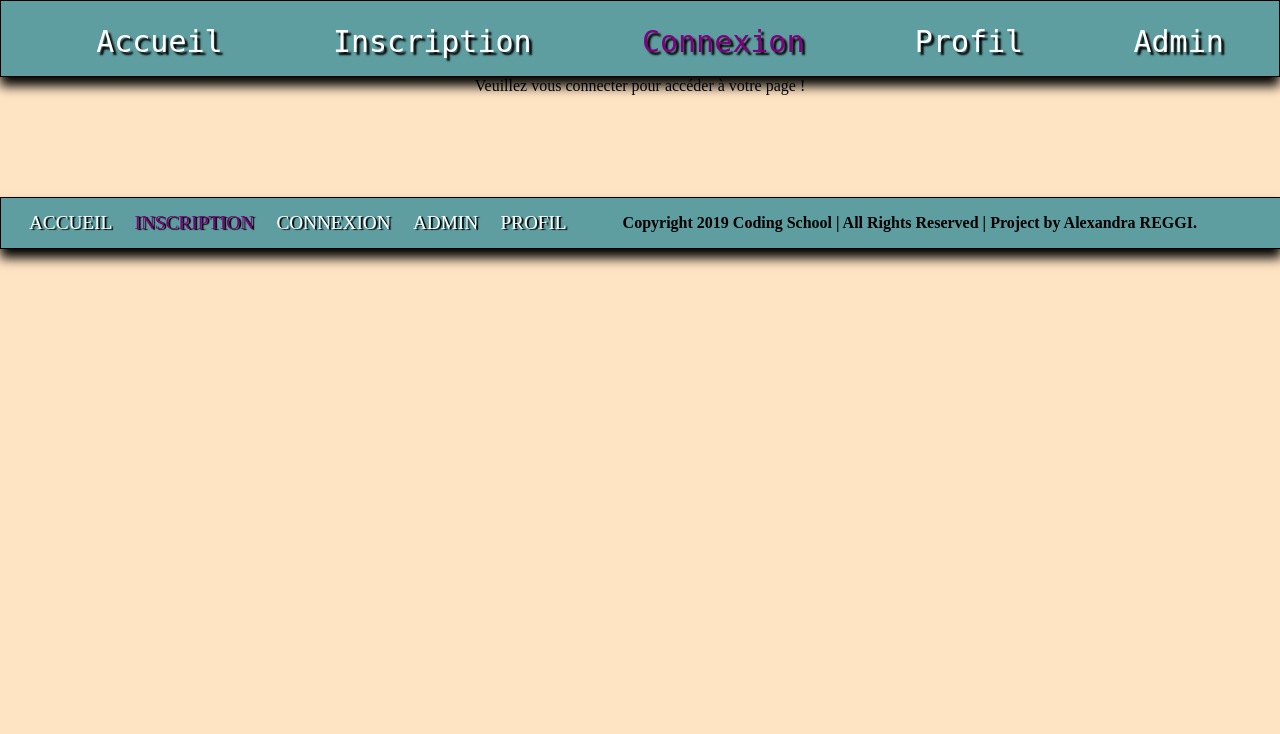
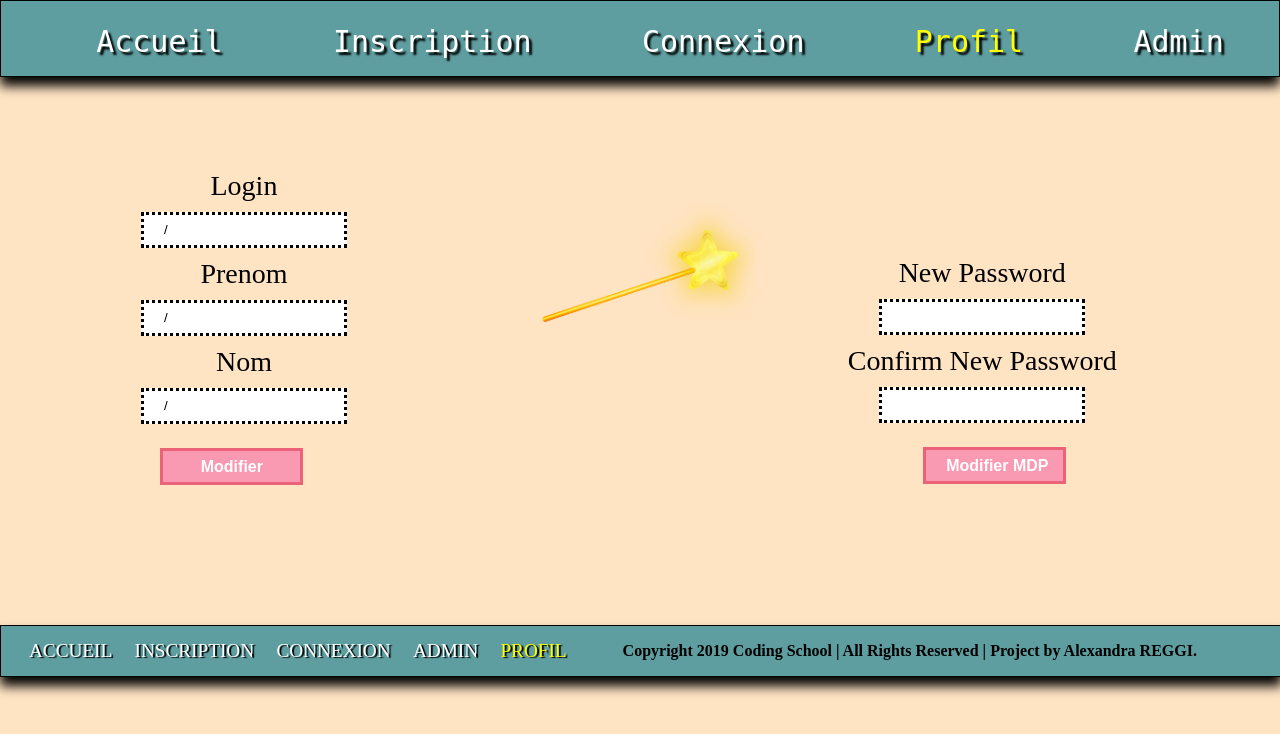
Before and after one commit to alexandra-reggi/module-connexion, a PHP site: page /profil.php in a window 1280 px wide. Shown: the top 734 px of the page. Run offline with PHP 8.4, Linux system fonts and the light colour scheme; the visitor is signed in with stand-in values (Sample User, id 1); data that the repository does not hold is empty.

Commit message:
Modification des class en id et des id en class des inputs, labels, finission de la page profil.

```diff
--- a/css/style.css
+++ b/css/style.css
@@ -185,7 +211,7 @@ li a:hover{
     margin-left: 70px;
 }
 
-label{
+.label_inscription{
     margin-left: -26%;
 }
 
@@ -378,17 +420,17 @@ li a:hover{
     zoom: 1.5;
 }
 
-#color3{
-    color:purple;
+#color4{
+    color:yellow;
 }
 
-#colorf3{
-    color:purple;
+#colorf4{
+    color:yellow;
 }
 
 #main_profil{
     display: flex;
-    justify-content: space-around;
+    justify-content: center;
     flex-grow:1;
 }
 
@@ -397,19 +439,24 @@ li a:hover{
 
 }
 
-#form_profil{
+#section_profil_gauche{
+    display: flex;
+    flex-direction: row;
+}
+
+#form_profil_gauche{
+    align-items: center;
     display: flex;
     flex-direction: column;
     text-align: center;
     font-size: 28px;
-    width: 20%;
+    width: 25%;
     border-radius: 50px;
     padding: 15px;
-    margin-left: 284px;
     margin-top: 12%;
 }
 
-.mybutton{
+#mybutton_profil_gauche{
     height: 37px;
     width: 143px;
     border: 3px solid #eb6279;
@@ -425,49 +472,71 @@ li a:hover{
     font-family: sans-serif;
 }
 
-#rightsidebar{
-    background-color: rgba(255, 255, 255, 0.3);
-	margin : 20px;
-	padding: 20px;
+#section_profil_droit{
 	display: flex;
-	flex-direction: column;
-	justify-content: center;
-	align-items: center;
-	border : solid 2px;
-	border-radius: 20px;
-	width: 25%;
+    flex-direction: row;
 }
 
-.rightsidebar a{
-	color: black;
-	text-decoration: none;
-}
-.rightsidebar a:hover{
-	opacity: 0.3;
-}
-.leftsidebar{
-	background-color: rgba(255, 255, 255, 0.3);
-	margin : 20px;
-	padding: 20px;
-	display: flex;
-	flex-direction: column;
-	justify-content: center;
-	align-items: center;
-	border : solid 2px;
-	border-radius: 20px;
-	width: 75%;
+#form_profil_droit{
+    align-items: center;
+    display: flex;
+    flex-direction: column;
+    text-align: center;
+    font-size: 28px;
+    width: 103%;
+    border-radius: 50px;
+    padding: 15px;
+    margin-top: 55%;
 }
 
-.leftsidebar a{
-	color: black;
-	text-decoration: none;
+#mybutton_profil_droit{
+    height: 37px;
+    width: 143px;
+    border: 3px solid #eb6279;
+    color: white;
+    display: flex;
+    justify-content: center;
+    font-size: 16px;
+    font-weight: bold;
+    margin-top: 14px;
+    background-color: rgb(250, 153, 178);
+    margin-left: 13%;
+    padding-top: 7px;
+    font-family: sans-serif;
 }
-.leftsidebar a:hover{
-	opacity: 0.3;
+
+.label_gauche{
+
+}
+
+.input_gauche {
+    border: dotted;
+    padding: 10px 20px;
+    margin: 10px;
+}
+
+#image_profil{
+    margin-right: 6%;
+}
+#image_profil {
+    width: 18%;
+    height: 5%;
+    margin-top: 10%;
+    margin-left: -21%;
+}
+
+.label_droite{
+
+}
+
+.input_droit{
+    border: dotted;
+    padding: 10px 20px;
+    margin: 10px;
 }
 
 #foot_profil{
-    margin-top: 8%;
+    margin-top: 9%;
     background-color: cadetblue;
     box-shadow: 0px 9px 11px black;
     border: solid 1px;
--- a/profil.php
+++ b/profil.php
@@ -18,9 +18,9 @@
             <ul>
                 <li><a href= "index.php"> Accueil</a></li>
                 <li><a href= "inscription.php"> Inscription</a></li>
-                <li><a id="color3" href= "connexion.php" >Connexion</a></li>
-                <li><a href= "admin.php"> Profil</a></li>
-                <li><a href= "profil.php"> Admin</a></li>
+                <li><a href= "connexion.php" >Connexion</a></li>
+                <li><a id="color4" href= "profil.php"> Profil</a></li>
+                <li><a href= "admin.php"> Admin</a></li>
             </ul>
         </nav>
 
@@ -28,27 +28,27 @@
 
     <main id= "main_profil">
 
-    <section id="leftsidbar">
+    <section id="section_profil_gauche">
 
     <?php
 
-    if (isset($SESSION['login']))
+    if (isset($_SESSION['login']))
     {
-        $connexion= myscli_connect("localhost", "root", "","moduleconnexion");
+        $connexion= mysqli_connect("localhost", "root", "","moduleconnexion");
         $requete= "SELECT * FROM utilisateurs WHERE login= '". $_SESSION['login']."'";
         $query= mysqli_query($connexion, $requete);
-        $resultat= myscli_fetch_assoc($query);
+        $resultat= mysqli_fetch_assoc($query);
     ?>
 
-        <form id="form_profil" action="profil.php" method="post">
-            <label>Login</label>
+        <form id="form_profil_gauche" action="profil.php" method="post">
+            <label class="label_gauche">Login</label>
             <input type="text" name="login" value=<?php echo $resultat['login'];?>/>
-            <labe>Prenom</label>
+            <labe class="label_gauche">Prenom</label>
             <input type="text"  name="prenom" value= <?php echo $resultat['prenom'];?>/>
-            <label>Nom</label>
-            <input type="text" name="nom" value= <?php $resultat['nom'];?>/>
+            <label class="label_gauche">Nom</label>
+            <input type="text" name="nom" value= <?php echo $resultat['nom'];?>/>
             <input id="profil_ID" name="ID" type="hidden" value=<?php echo $resultat['id']; ?> />
-            <input class="mybutton" type="submit" name="modifier" value="Modifier" />
+            <input id="mybutton_profil_gauche" type="submit" name="modifier" value="Modifier" />
         </form>
 
         <?php
@@ -93,14 +93,16 @@
 
         </section>
 
-         <section id="rightsidebar">
-                 <form class="form_profil" action="profil.php" method="post">
-                    <label> New Password </label>
+        <img id="image_profil" src="images/baguette.png">
+
+         <section id="section_profil_droit">
+                 <form id="form_profil_droit" action="profil.php" method="post">
+                    <label class="label_droite"> New Password </label>
                     <input type="password" name="passwordx" />
-                    <label> Confirm New Password </label>
+                    <label class="label_droite"> Confirm New Password </label>
                     <input type="password" name="passwordconf" />
                     <input id="prodId" name="ID" type="hidden" value=<?php echo $resultat['id']; ?> />
-                    <input class="mybutton" type="submit" name="modifier2" value="Modifier MDP" />
+                    <input id="mybutton_profil_droit" type="submit" name="modifier2" value="Modifier MDP" />
                 </form>
 
          <?php
@@ -108,14 +110,20 @@
                     {
                        if ($_POST["passwordx"] != $_POST["passwordconf"])
                           {
-                            echo "Attention ! Mot de passe différents";
+                            echo "Attention ! Mots de passe différents";
                           }
                        elseif(isset($_POST['passwordx']))
                        {
                             $pwdx = password_hash($_POST['passwordx'], PASSWORD_BCRYPT, array('cost' => 12));
                             $updatepwd = "UPDATE utilisateurs SET password = '$pwdx' WHERE id = '" . $resultat['id'] . "'";
                             $query2 = mysqli_query($connexion, $updatepwd);
-                            header("Location:profil.php");
+
+                            echo "votre mot de passe a bien ete modifier";
+                           ?>
+                            <form action="index.php" method="post">
+                            <input class="mybutton" name="deco" value="Deconnexion" type="submit"/>
+                            </form>
+                            <?php
                           }
                     }
     ?>
@@ -136,10 +144,10 @@
     <footer id= "foot_profil">
 <nav class="navfoot">
             <a href="inscription.php">ACCUEIL</a>
-            <a id="colorf3" href="inscription.php">INSCRIPTION</a>
+            <a href="inscription.php">INSCRIPTION</a>
             <a href="connexion.php">CONNEXION</a>
             <a href="admin.php">ADMIN</a>
-            <a href="profil.php">PROFIL</a>
+            <a id="colorf4" href="profil.php">PROFIL</a>
         </nav>
         <article>
             <p><b>Copyright 2019 Coding School | All Rights Reserved | Project by Alexandra REGGI.<b></p>
```
Also changed, not shown: other parts of css/style.css (+49 -7 lines), connexion.php (+6 -6 lines), index.php (+27 -27 lines), inscription.php (+10 -10 lines), images/baguette.png (added).
